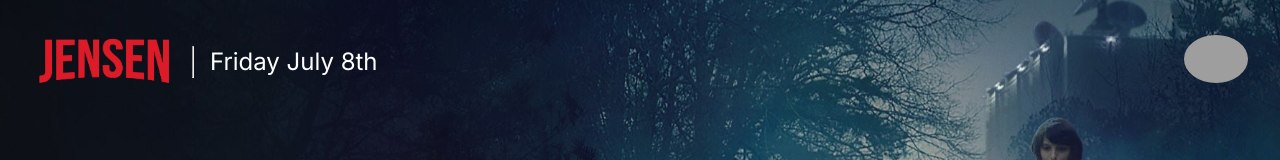
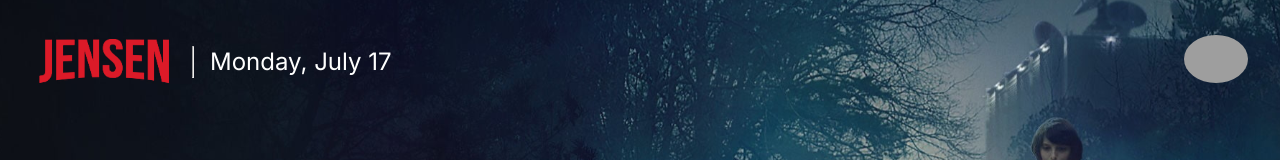
Before and after one commit to henriquejensen/henriquejensen.github.io, a React (Vite) app: page / in a window 1280 px wide. Shown: the top 160 px of the page. Built offline with nearby package versions, Linux system fonts and the light colour scheme; grey boxes are pictures that could not be loaded.

Commit message:
adds dateformat helper

```diff
--- a/src/components/Header.tsx
+++ b/src/components/Header.tsx
@@ -1,6 +1,7 @@
 import styles from "./Header.module.css";
 import { useState } from "react";
 import brand from "../images/brand.png";
+import { formatDate } from "../helpers";
 
 function Menu() {
   const [showMenu, setShowMenu] = useState(false);
@@ -16,7 +17,7 @@ function Menu() {
       <div className={styles.logo}>
         <img src={brand} alt="Jensen logo" />
         <hr />
-        <p>Friday July 8th</p>
+        <p>{formatDate(new Date())}</p>
       </div>
 
       <div className={styles.profile}>
--- /dev/null
+++ b/src/helpers/index.ts
@@ -0,0 +1,10 @@
+export const formatDate = (date: Date): string => {
+  const options: Intl.DateTimeFormatOptions = {
+    weekday: 'long',
+    month: 'long',
+    day: 'numeric',
+  };
+
+  const formatter = new Intl.DateTimeFormat('en-US', options);
+  return formatter.format(date);
+};
```
